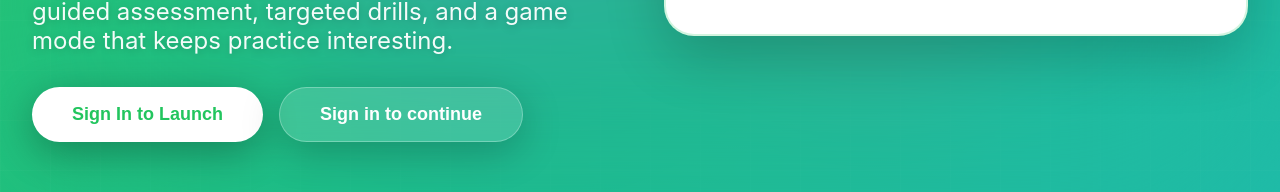
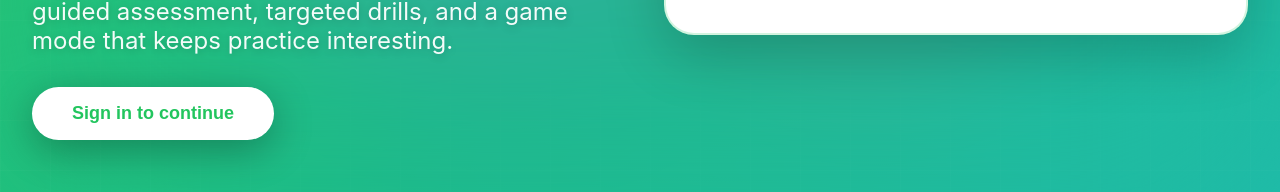
Before and after one commit to sixsmithgames-RPGCombatSimulator/SixsmithGames, a Next.js app: page /apps/mastertyping in a window 1280 px wide. Shown: the part 598-790 px from the top of the page. Built offline with nearby package versions, Linux system fonts and the light colour scheme; no server answers.

Commit message:
Fixing MasterTyping CTA

```diff
--- a/app/apps/mastertyping/page.tsx
+++ b/app/apps/mastertyping/page.tsx
@@ -7,7 +7,6 @@
 
 import ModernBackground from '@/components/ModernBackground';
 import SubscribeButton from '@/components/SubscribeButton';
-import LaunchAppButton from '@/components/LaunchAppButton';
 import { formatMonthlyPrice, pricingCatalog } from '@/lib/pricingCatalog';
 
 export default function MasterTypingPage() {
@@ -97,8 +96,9 @@ export default function MasterTypingPage() {
                 Improve speed, accuracy, and endurance with guided assessment, targeted drills, and a game mode that keeps practice interesting.
               </p>
               <div style={{display: 'flex', flexWrap: 'wrap', gap: '1rem'}}>
-                <LaunchAppButton
-                  appSlug="mastertyping"
+                <SubscribeButton
+                  planId="mastertyping"
+                  signInLabel="Sign in to continue"
                   style={{
                     background: 'white',
                     color: '#22c55e',
@@ -113,27 +113,6 @@ export default function MasterTypingPage() {
                     transition: 'all 0.3s ease',
                     maxWidth: '250px',
                     border: 'none',
-                    cursor: 'pointer',
-                  }}
-                >
-                  Play now
-                </LaunchAppButton>
-                <SubscribeButton
-                  planId="mastertyping"
-                  signInLabel="Sign in to continue"
-                  style={{
-                    background: 'rgba(255, 255, 255, 0.14)',
-                    color: 'white',
-                    padding: '1rem 2.5rem',
-                    borderRadius: '50px',
-                    fontSize: '1.125rem',
-                    fontWeight: '700',
-                    textDecoration: 'none',
-                    display: 'inline-block',
-                    textAlign: 'center',
-                    boxShadow: '0 10px 40px rgba(0,0,0,0.22)',
-                    transition: 'all 0.3s ease',
-                    border: '1px solid rgba(255, 255, 255, 0.28)',
                     cursor: 'pointer',
                   }}
                 >
```
